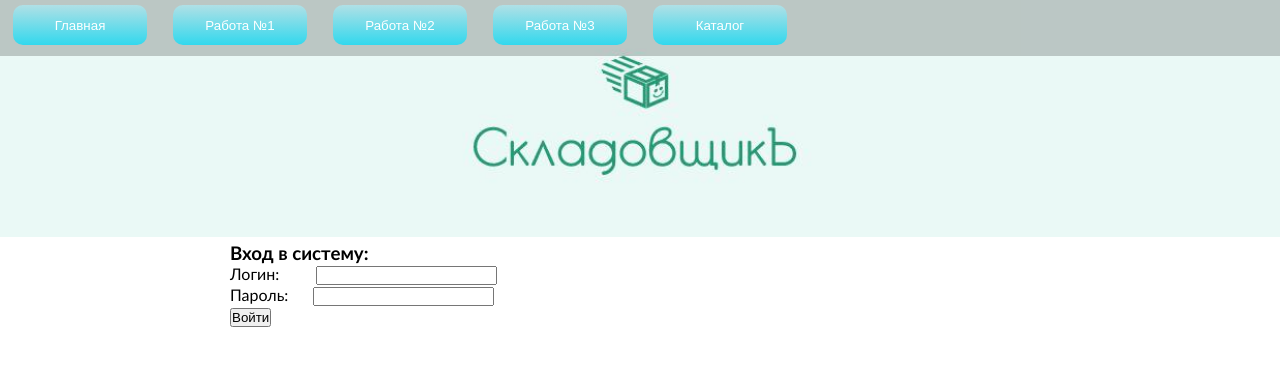
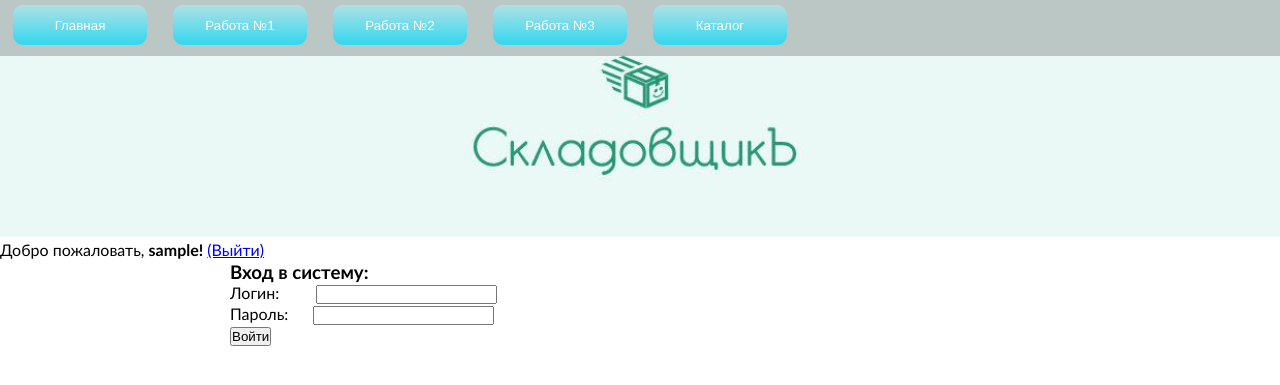
Before and after one commit to Scalesrzn/phpsite, a PHP site: page / in a window 1280 px wide. Shown: the top 385 px of the page. Run offline with PHP 8.4, Linux system fonts and the light colour scheme; the visitor is signed in with stand-in values (Sample User, id 1).

Commit message:
Правки 20191221

```diff
--- a/auth.php
+++ b/auth.php
@@ -3,16 +3,16 @@ if (isset($_POST['login']) && isset($_POST['password'])) {
 	$login = clearData($_POST['login']);
 	$password = clearData($_POST['password']);
 	if ($login=='admin' && $password=='admin') {
-		//session_start();
+		session_start();
 		$_SESSION['ip'] = $_SERVER['REMOTE_ADDR'];
 		$_SESSION['user_login'] = $login;
-		//header("Location: http://".$_SERVER['HTTP_HOST'].$_SERVER['REQUEST_URI']);
+		header("Location: http://".$_SERVER['HTTP_HOST'].$_SERVER['REQUEST_URI']);
 		exit;
 	}
 }
 
 if (isset($_GET['logout'])) {
-	//session_start();
+	session_start();
 	session_destroy();
 	header("Location: index.php");
 	exit;
--- a/lab_rab1.php
+++ b/lab_rab1.php
@@ -1,5 +1,5 @@
 
-
+<link href="lab1.css" rel="stylesheet">
 <div id="vneshniy">
 	<div id="block1">
 		<div id="block11">
--- a/lib.inc.php
+++ b/lib.inc.php
@@ -3,8 +3,6 @@ function getMenu($menu, $vertical=true) {
 	$style = "";
 	foreach ($menu as $link=>$href)
 	{
-		// echo "<div><form action='index.html'><button formaction='index.php' class='btn'>Главная</button></form></div>";
-		//echo "<div><a class='button' style='margin: 0 0 0 0' href=\"$href\">", $link, '</a></div>';
 		echo "<div><a class='button' style='margin: 0 0 0 0' href=\"$href\"><button formaction='index.php' class='btn'>",$link,'</button> </a></div>';
 
 	}
--- a/style.css
+++ b/style.css
@@ -18,8 +18,10 @@
 .toggle{
 	width: 100%;
 }
-.toggle, .gallery {
-	display: inline;
+.content {
+	display: flex;
+	flex-direction: column;
+	flex-wrap: wrap;
   }
 
 .menu {
--- a/top.inc.php
+++ b/top.inc.php
@@ -1 +1,5 @@
 <img src="../gallery/logo3.jpg" alt="СкладовщикЪ">
+<?php
+	if (!empty($_SESSION['user_login']))
+		echo "<div class='welcomemsg'>Добро пожаловать, <b>{$_SESSION['user_login']}!</b> <a class='button' href='index.php?logout=true'>  (Выйти)</a></div>";
+?>
```
Also changed, not shown: test.php (deleted, +0 -8 lines).
